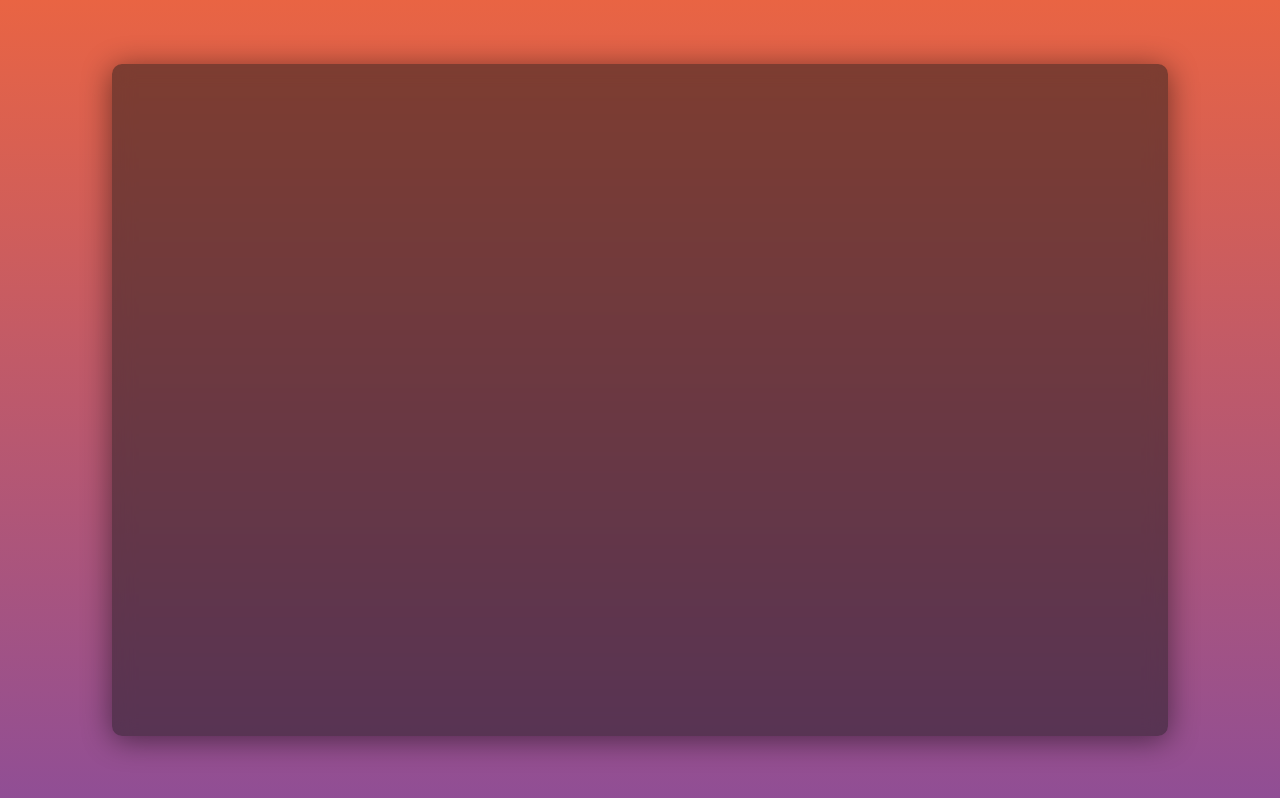
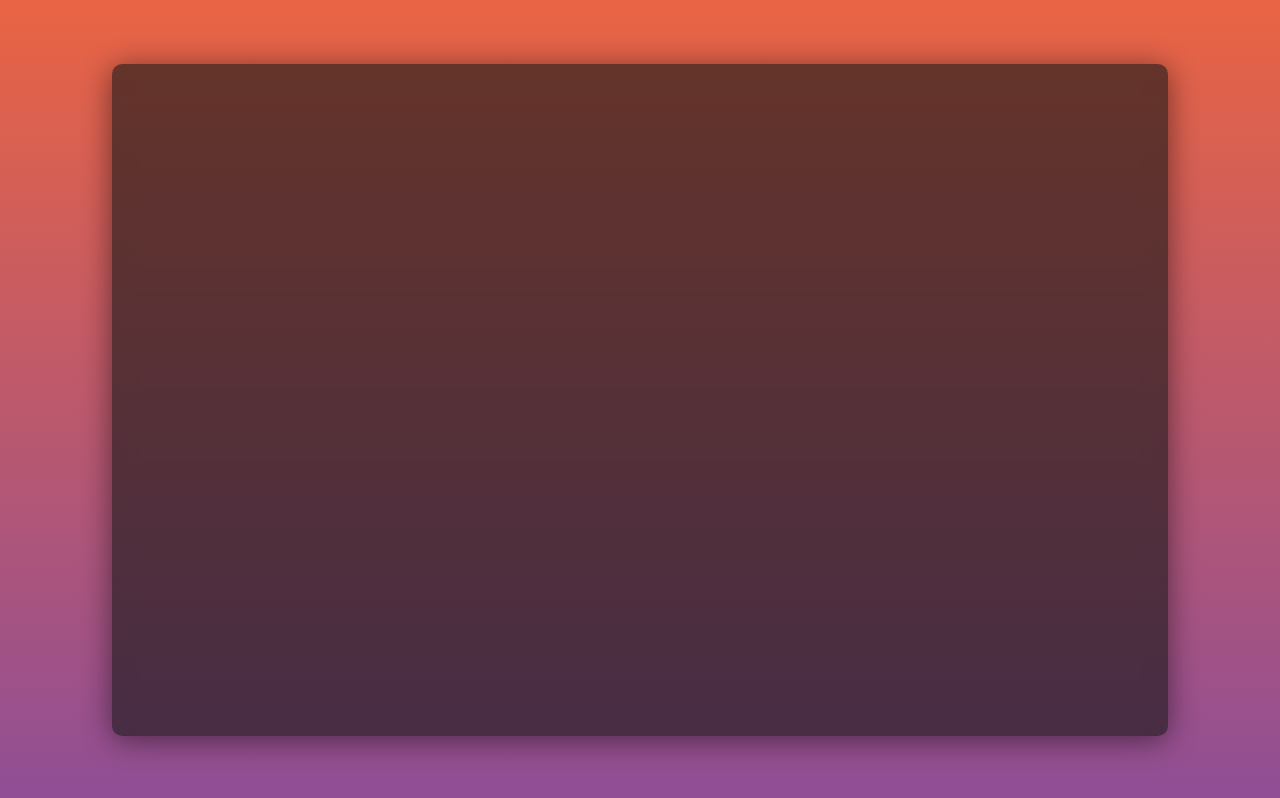
Before and after one commit to funnsam/URCL-Highlight.js, a plain HTML site: page playground/index.html in a window 1280 px wide. Drawn offline with nearby package versions, Linux system fonts and the light colour scheme; a small style sheet from the web is missing.

Commit message:
visibilitu

```diff
--- a/playground/style.css
+++ b/playground/style.css
@@ -25,7 +25,7 @@ body > div {
     margin          : 0;
     padding         : 1rem;
     border-radius   : 10px;
-    background-color: #1818187f;
+    background-color: #1818189f;
     backdrop-filter : blur(10px);
     box-shadow      : 0 4px 30px #0000007f;
 }
```
